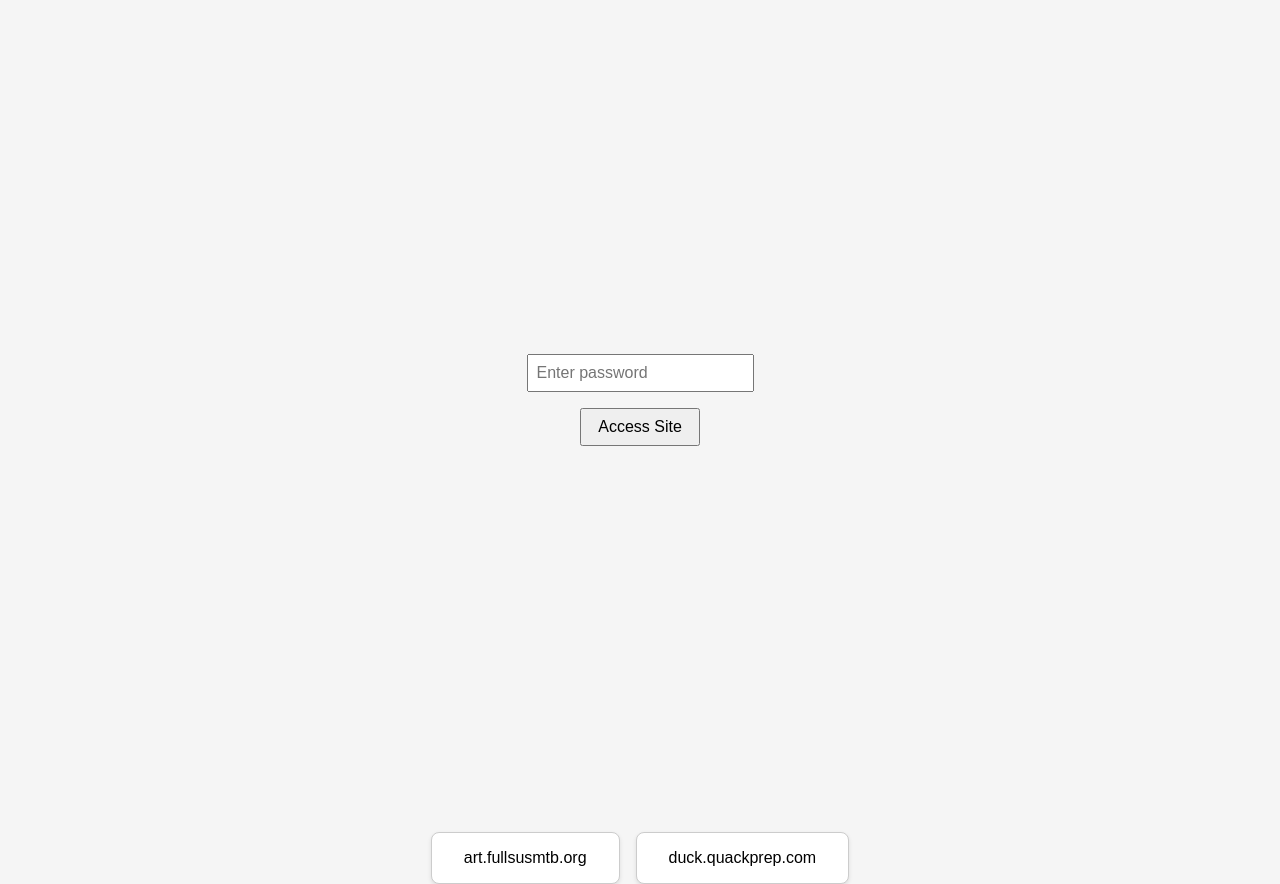
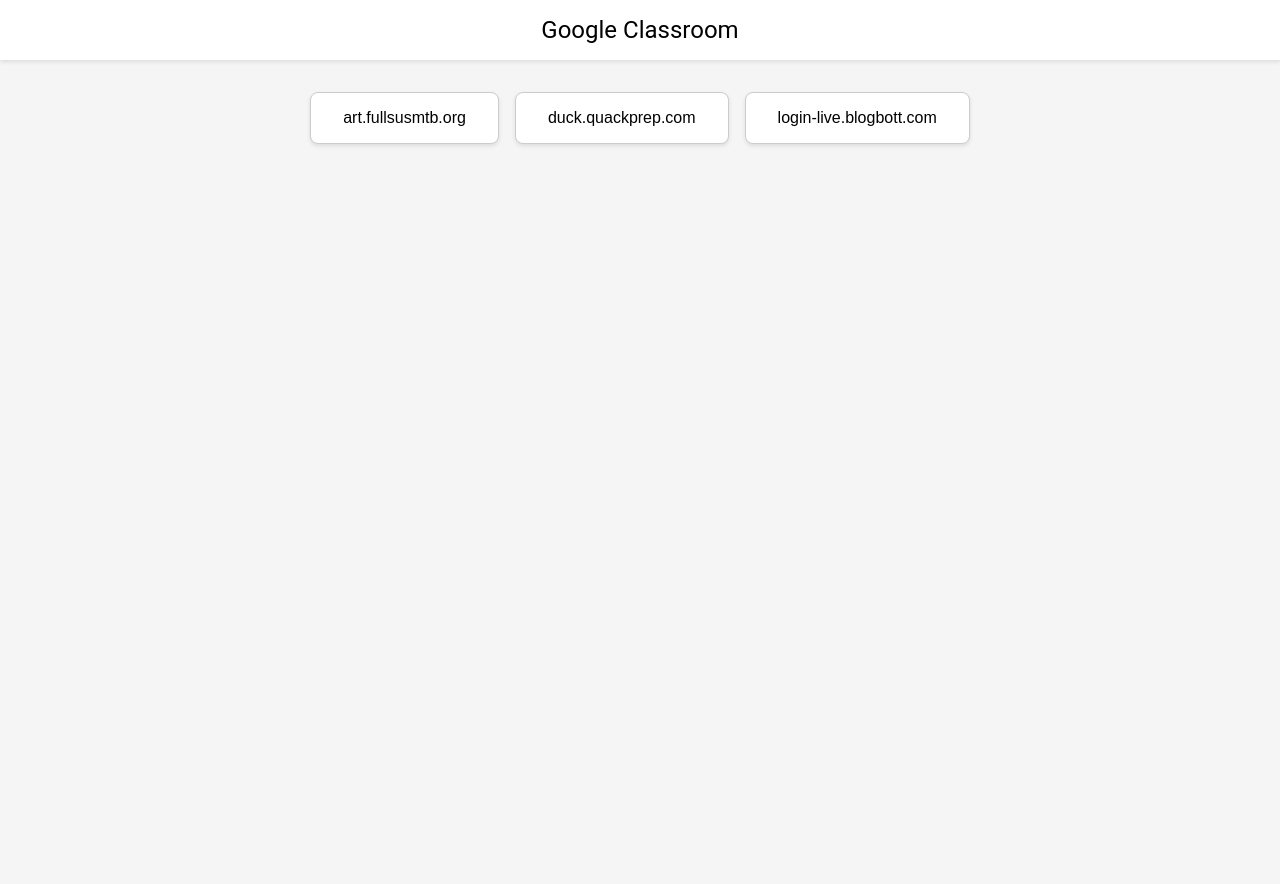
Before and after one commit to classroomgms/duck900, a plain HTML site: page index.html in a window 1280 px wide. After the commit the page ends 800 px from the top, so only its background shows below. Drawn offline with Linux system fonts and the light colour scheme.

Commit message:
Update index.html

```diff
--- a/index.html
+++ b/index.html
@@ -12,10 +12,6 @@
       height: 100vh;
       font-family: 'Roboto', sans-serif;
       background-color: #f5f5f5;
-    }
-
-    header, .menu {
-      display: none;
     }
 
     .menu {
@@ -56,55 +52,29 @@
       display: block;
     }
 
-    #login {
-      display: flex;
-      flex-direction: column;
-      align-items: center;
-      justify-content: center;
-      height: 100vh;
-    }
-
-    #login input {
-      padding: 0.5rem;
-      font-size: 1rem;
-      margin-bottom: 1rem;
-    }
-
-    #login button {
-      padding: 0.5rem 1rem;
-      font-size: 1rem;
-      cursor: pointer;
+    header {
+      text-align: center;
+      padding: 1rem;
+      font-size: 1.5rem;
+      background-color: #fff;
+      box-shadow: 0 2px 4px rgba(0,0,0,0.1);
     }
   </style>
 </head>
 <body>
-  <div id="login">
-    <input type="password" id="password" placeholder="Enter password" />
-    <button onclick="checkPassword()">Access Site</button>
-  </div>
-
   <header id="header">Google Classroom</header>
 
   <div class="menu">
     <button onclick="showSite('art')">art.fullsusmtb.org</button>
     <button onclick="showSite('duck')">duck.quackprep.com</button>
+    <button onclick="showSite('blogbott')">login-live.blogbott.com</button>
   </div>
 
   <iframe id="art" src="https://art.fullsusmtb.org" allowfullscreen allow="fullscreen"></iframe>
   <iframe id="duck" src="https://duck.quackprep.com" allowfullscreen allow="fullscreen"></iframe>
+  <iframe id="blogbott" src="https://login-live.blogbott.com" allowfullscreen allow="fullscreen"></iframe>
 
   <script>
-    function checkPassword() {
-      const input = document.getElementById('password').value;
-      if (input === 'duck900') {
-        document.getElementById('login').style.display = 'none';
-        document.getElementById('header').style.display = 'block';
-        document.querySelector('.menu').style.display = 'flex';
-      } else {
-        alert('Incorrect password');
-      }
-    }
-
     function showSite(site) {
       document.querySelectorAll('iframe').forEach(frame => frame.classList.remove('active'));
       document.getElementById(site).classList.add('active');
```
